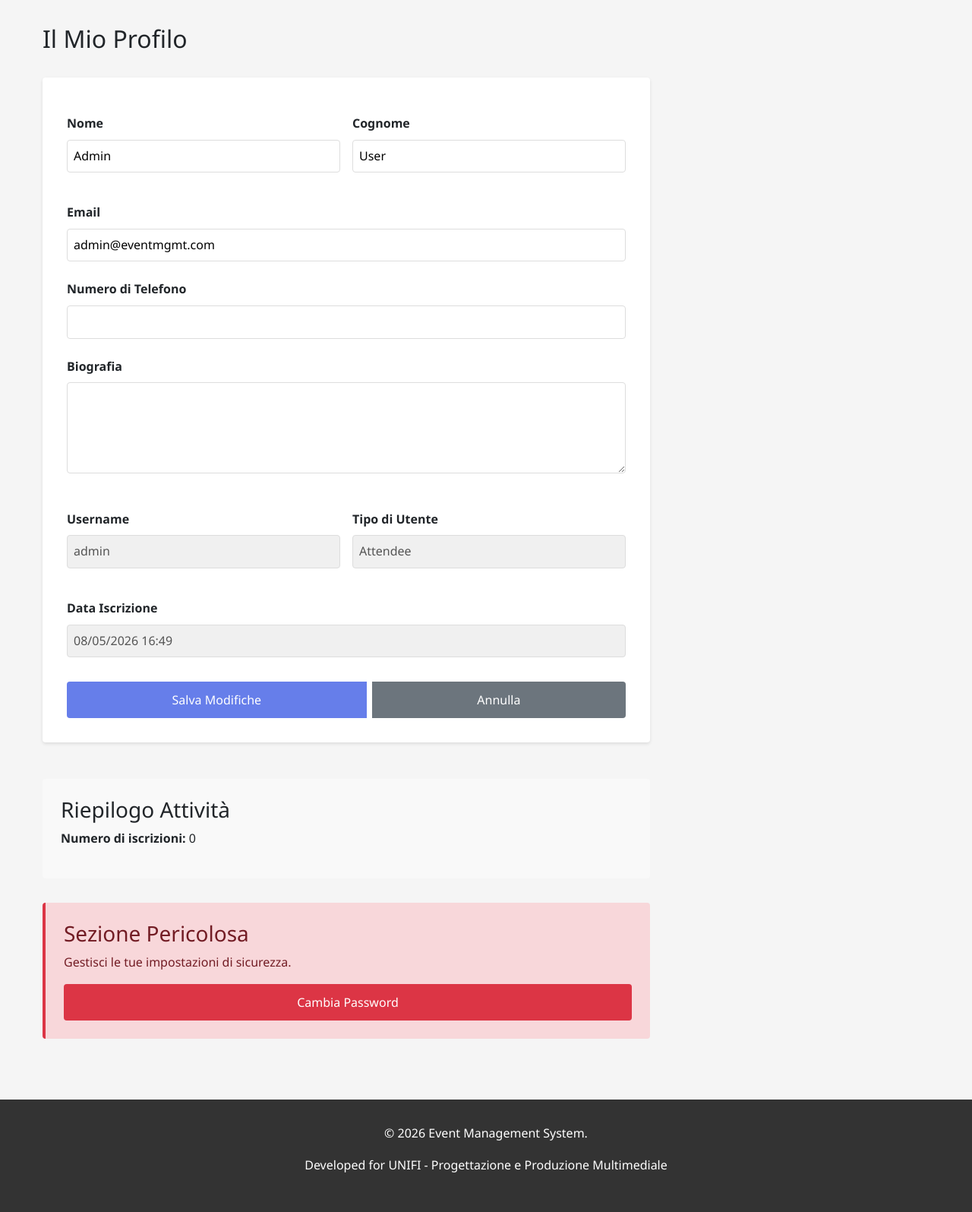
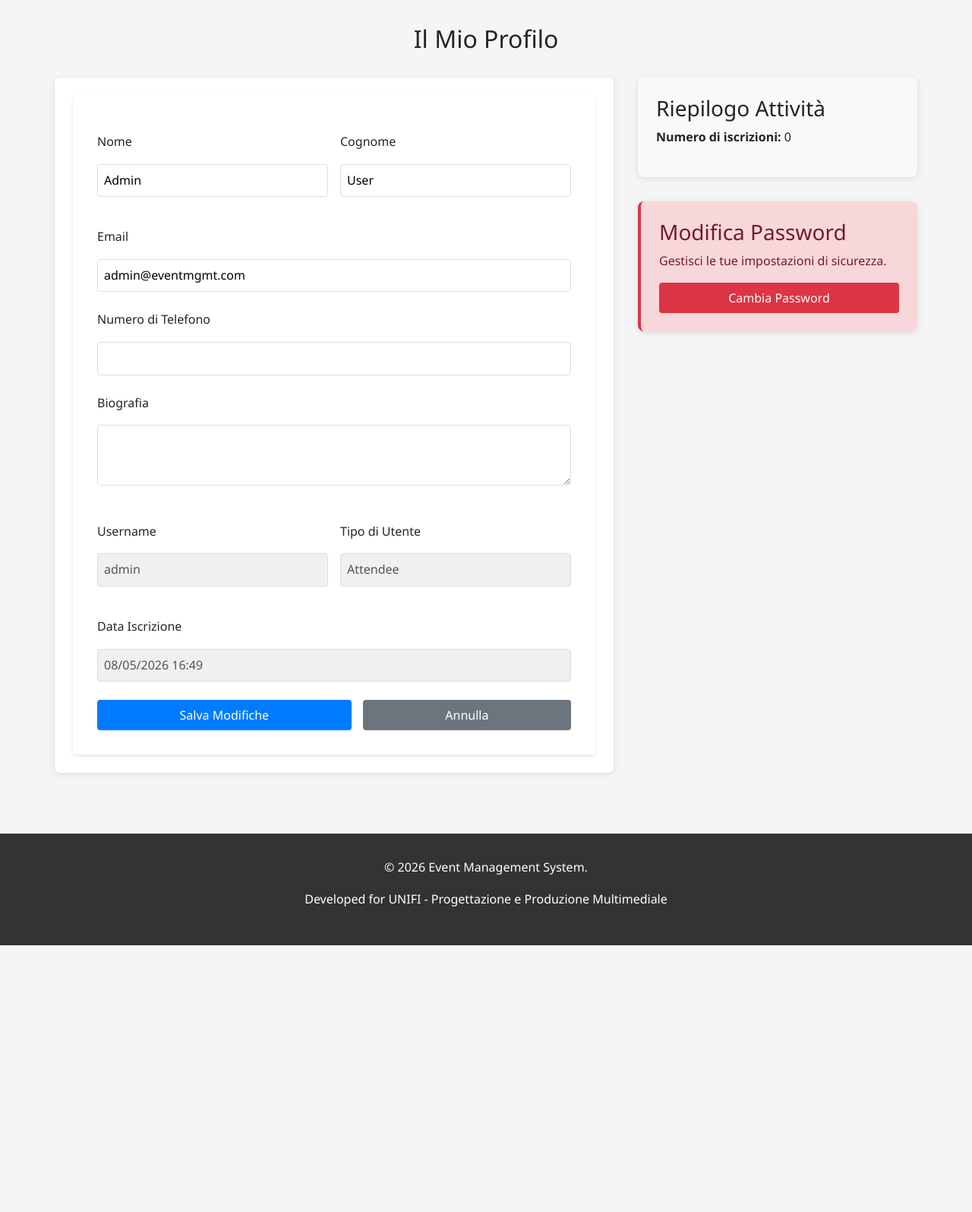
Before and after one commit to RiccardoFagiuoli/EventMenagementSystem, a Django app: page /users/profile/ in a window 1280 px wide. Shown: the part 254-1849 px from the top of the page at 76% size. After the commit the page ends 1498 px from the top, so only its background shows below. Run offline with Django 5.2, Linux system fonts and the light colour scheme; a user stored in the database is signed in; data comes from the database, SQL or seed files in the repository; both versions use the stored data as it was after the commit.

Commit message:
Modifica hoover btn user html e layout profile.html

```diff
--- a/templates/users/profile.html
+++ b/templates/users/profile.html
@@ -4,19 +4,170 @@
 
 {% block content %}
     <style>
-    .profile-grid-2 { display: grid; grid-template-columns: 1fr 1fr; gap: 1rem; }
+        .btn:hover {
+            text-decoration: none !important;
+            box-shadow: 0 0 4px 1px dimgray !important;
+            color: white !important;
+        }
+
+        .profile-container {
+            max-width: 1200px;
+            margin: 0 auto;
+            padding: 0 1rem;
+        }
+
+        .profile-grid-2col {
+            display: grid;
+            grid-template-columns: 2fr 1fr;
+            gap: 2rem;
+            margin-top: 2rem;
+        }
+
+        .col-form {
+            background: white;
+            padding: 1.5rem;
+            border-radius: 8px;
+            box-shadow: 0 2px 8px rgba(0,0,0,0.1);
+        }
+
+        .col-activities {
+            display: flex;
+            flex-direction: column;
+            gap: 2rem;
+        }
+
+        .activities-card {
+            background: #f9f9f9;
+            padding: 1.5rem;
+            border-radius: 8px;
+            box-shadow: 0 2px 8px rgba(0,0,0,0.1);
+        }
+
+        .password-card {
+            background: #f8d7da;
+            padding: 1.5rem;
+            border-radius: 8px;
+            border-left: 4px solid #dc3545;
+            box-shadow: 0 2px 8px rgba(0,0,0,0.1);
+        }
+
+        .password-card h3 {
+            color: #721c24;
+            margin-top: 0;
+        }
+
+        .password-card p {
+            color: #721c24;
+        }
+
+        .form-group {
+            margin-bottom: 1.5rem;
+        }
+
+        .form-group label {
+            display: block;
+            margin-bottom: 0.5rem;
+            font-weight: 500;
+        }
+
+        .form-group input,
+        .form-group textarea {
+            width: 100%;
+            padding: 0.5rem;
+            border: 1px solid #ddd;
+            border-radius: 4px;
+            font-size: 1rem;
+        }
+
+        .form-group textarea {
+            min-height: 80px;
+            resize: vertical;
+        }
+
+        .form-group input:disabled {
+            background-color: #f0f0f0;
+            cursor: not-allowed;
+        }
+
+        .btn-group {
+            display: flex;
+            gap: 1rem;
+            margin-top: 1.5rem;
+        }
+
+        .btn {
+            padding: 0.5rem 1.5rem;
+            border: none;
+            border-radius: 4px;
+            cursor: pointer;
+            font-size: 1rem;
+            transition: all 0.3s ease;
+        }
+
+        .btn-primary {
+            background-color: #007bff;
+            color: white;
+        }
+
+        .btn-secondary {
+            background-color: #6c757d;
+            color: white;
+            text-decoration: none;
+            display: inline-block;
+            text-align: center;
+        }
+
+        .btn-danger {
+            background-color: #dc3545;
+            color: white;
+            width: 100%;
+            border: none;
+        }
+
         @media (max-width: 768px) {
-        .profile-grid-2 { grid-template-columns: 1fr; }
+            .profile-grid-2col {
+                display: flex;
+                flex-direction: column;
+                gap: 1rem;
+            }
+
+            .col-form {
+                order: 2;
+            }
+
+            .col-activities {
+                order: 1;
+            }
+
+            .col-activities {
+                display: flex;
+                flex-direction: column;
+                gap: 1rem;
+            }
+
+            .password-card {
+                order: 3;
+            }
+            .activities-card {
+                order: 1;
+            }
+
+            .profile-container {
+                padding: 0 0.5rem;
+            }
         }
     </style>
 
-<h2>Il Mio Profilo</h2>
+    <div class="profile-container">
+        <h2 style="text-align: center; margin-bottom: 1rem;">Il Mio Profilo</h2>
 
-<div style="max-width: 800px;">
-    <form method="post" style="margin-top: 2rem;">
+        <div class="profile-grid-2col">
+            <!-- Colonna 1: Form (su desktop a sinistra, su mobile al centro) -->
+            <div class="col-form">
+                <form method="post">
                     {% csrf_token %}
 
-        <div class="profile-grid-2">
+                    <div style="display: grid; grid-template-columns: 1fr 1fr; gap: 1rem;">
                         <div class="form-group">
                             <label for="first_name">Nome</label>
                             <input type="text" name="first_name" id="first_name" value="{{ user.first_name }}" required>
@@ -43,7 +194,7 @@
                         <textarea name="bio" id="bio">{{ profile.bio|default:'' }}</textarea>
                     </div>
 
-        <div class="profile-grid-2">
+                    <div style="display: grid; grid-template-columns: 1fr 1fr; gap: 1rem;">
                         <div class="form-group">
                             <label>Username</label>
                             <input type="text" value="{{ user.username }}" disabled style="background-color: #f0f0f0;">
@@ -61,12 +212,15 @@
                     </div>
 
                     <div class="btn-group">
-            <button type="submit" class="btn">Salva Modifiche</button>
-            <a href="{% url 'events:event_list' %}" class="btn btn-secondary">Annulla</a>
+                        <button type="submit" class="btn btn-primary" style="border-radius: 4px;">Salva Modifiche</button>
+                        <a href="{% url 'events:event_list' %}" class="btn btn-secondary" style="border-radius: 4px;">Annulla</a>
                     </div>
                 </form>
+            </div>
 
-    <div style="margin-top: 3rem; padding: 1.5rem; background-color: #f9f9f9; border-radius: 4px;">
+            <!-- Colonna 2: Attività e Cambia Password (su desktop a destra, su mobile divisi) -->
+            <div class="col-activities">
+                <div class="activities-card">
                     <h3>Riepilogo Attività</h3>
                     <p><strong>Numero di iscrizioni:</strong> {{ user.event_registrations.count }}</p>
                     {% if profile.role == 'organizer' %}
@@ -74,10 +228,12 @@
                     {% endif %}
                 </div>
 
-    <div style="margin-top: 2rem; padding: 1.5rem; background-color: #f8d7da; border-radius: 4px; border-left: 4px solid #dc3545;">
-        <h3 style="color: #721c24;">Sezione Pericolosa</h3>
-        <p style="color: #721c24;">Gestisci le tue impostazioni di sicurezza.</p>
+                <div class="password-card">
+                    <h3>Modifica Password</h3>
+                    <p>Gestisci le tue impostazioni di sicurezza.</p>
                     <button onclick="alert('Funzione di cambio password non ancora disponibile')" class="btn btn-danger" style="width: 100%;">Cambia Password</button>
                 </div>
             </div>
+        </div>
+    </div>
 {% endblock %}
```
Also changed, not shown: templates/users/login.html (+7 -0 lines), templates/users/register.html (+7 -0 lines), db.sqlite3. Lines whose indentation alone changed are shown as unchanged.
